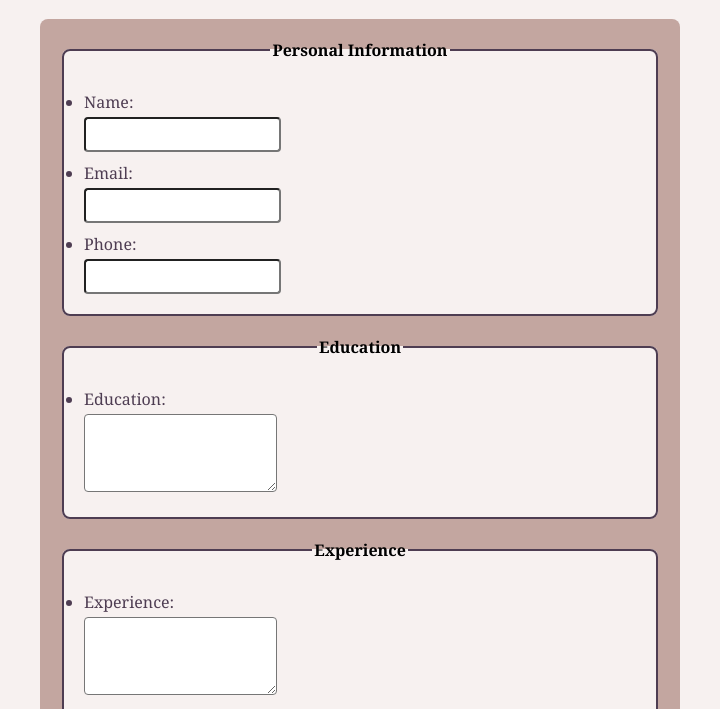
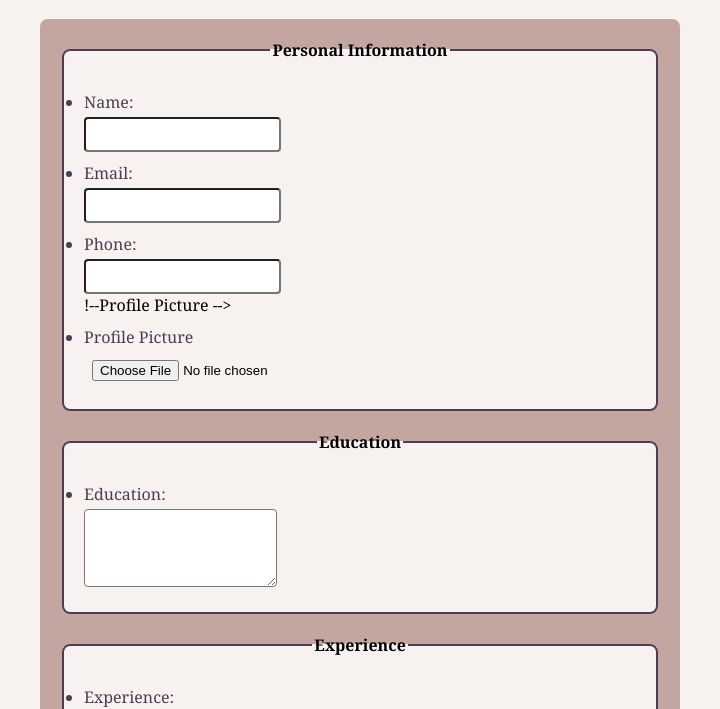
Before and after one commit to hibakhaliq/hackathon-milestones, a plain HTML site: page milestone 2/index.html in a window 1280 px wide. Shown: the part 67-776 px from the top of the page, without its empty margins (280-1000 px from the left). Drawn offline with Linux system fonts and the light colour scheme.

Commit message:
Update index.html

```diff
--- a/milestone 2/index.html
+++ b/milestone 2/index.html
@@ -19,6 +19,10 @@
 
             <label for="phone">Phone:</label>
             <input type="tel" id="phone" name="phone" required><br>
+!--Profile Picture -->
+            <label for ="profilePicture">Profile Picture</label>
+            <input type="file" id="phone" name="profilePicture" accept="image/*" required>
+
         </fieldset>
 
         <fieldset>
```
